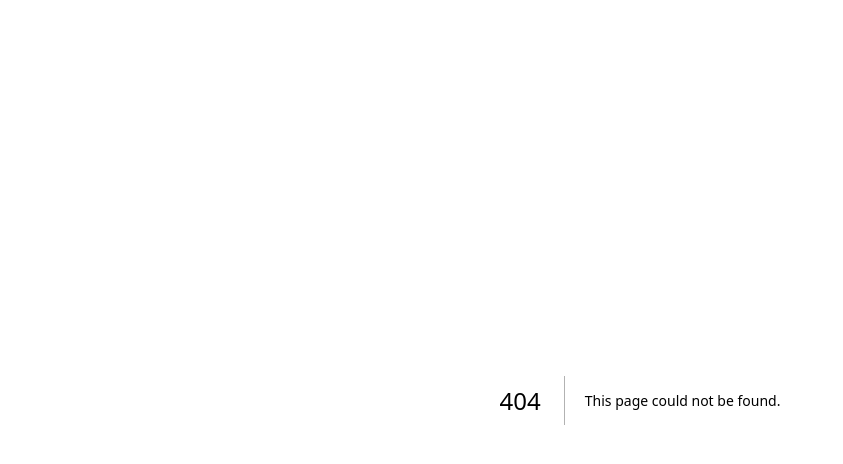
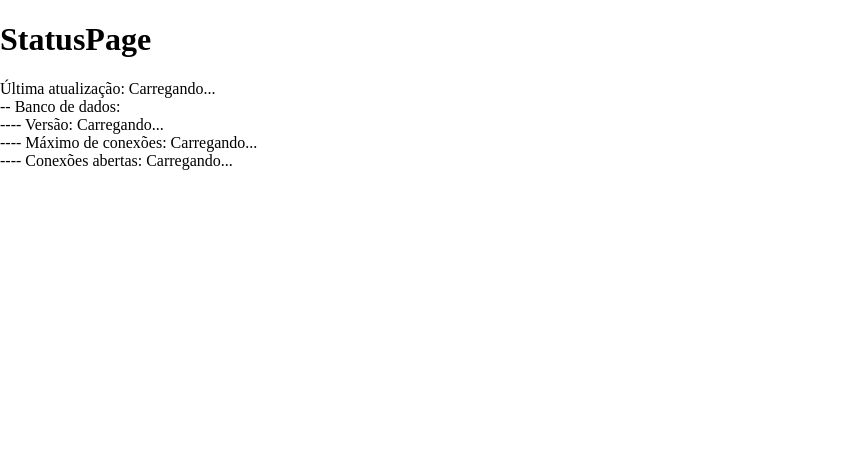
Before and after one commit to hoboldinho/clone-tabnews, a Next.js app: page /status in a window 1280 px wide. Before the commit this address had no page. Shown: the top 464 px of the page, without its empty margins (0-843 px from the left). Built offline with nearby package versions, Linux system fonts and the light colour scheme; no server answers; the database is empty.

Commit message:
feat: add initial version of 'status' page

```diff
--- /dev/null
+++ b/pages/status/index.js
@@ -0,0 +1,46 @@
+import useSWR from "swr";
+
+async function fetchAPI(key) {
+  const response = await fetch(key);
+  const responseBody = await response.json();
+  return responseBody;
+}
+
+function UpdatedAt() {
+  const { isLoading, data } = useSWR("/api/v1/status", fetchAPI, {
+    refreshInterval: 2000,
+  });
+
+  let updatedAt = "Carregando...";
+  let databaseVersion = "Carregando...";
+  let databaseMaxConnections = "Carregando...";
+  let databaseOpendeConnectios = "Carregando...";
+
+  if (!isLoading && data) {
+    updatedAt = new Date(data.updated_at).toLocaleString("pt-BR");
+    databaseVersion = data.dependencies.database.version;
+    databaseMaxConnections = data.dependencies.database.max_connections;
+    databaseOpendeConnectios = data.dependencies.database.opened_connections;
+  }
+
+  return (
+    <>
+      <div>Última atualização: {updatedAt}</div>
+      <div>
+        -- Banco de dados:
+        <div>---- Versão: {databaseVersion}</div>
+        <div>---- Máximo de conexões: {databaseMaxConnections}</div>
+        <div>---- Conexões abertas: {databaseOpendeConnectios}</div>
+      </div>
+    </>
+  );
+}
+
+export default function StatusPage() {
+  return (
+    <>
+      <h1>StatusPage</h1>
+      <UpdatedAt />
+    </>
+  );
+}
```
